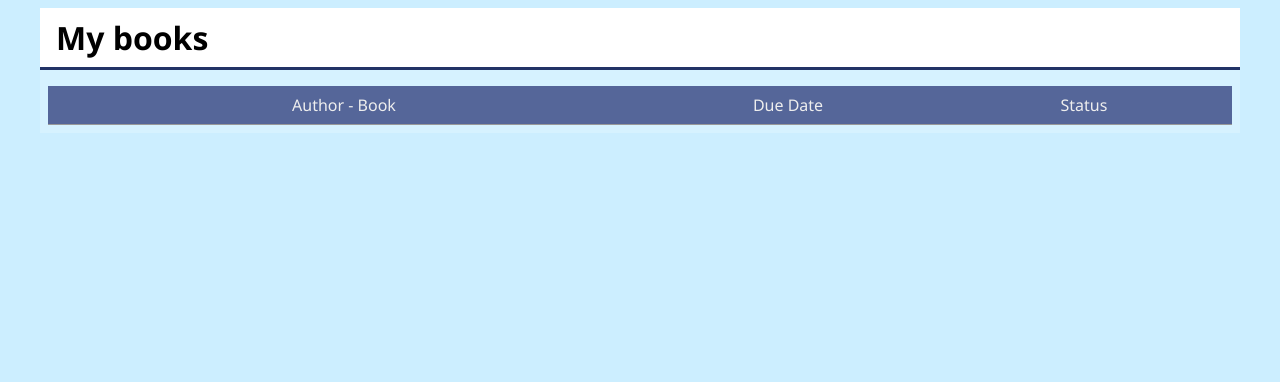
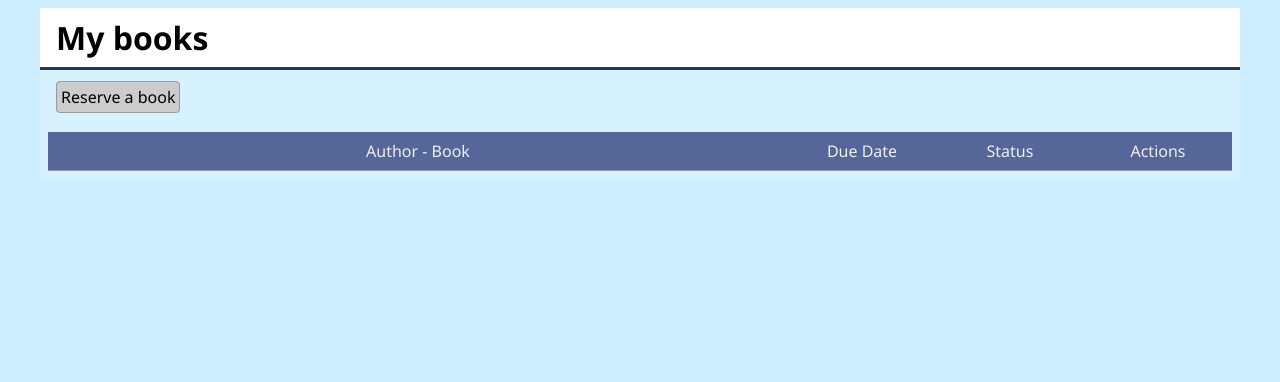
Before and after one commit to artyshokas/django_library, a Django app: page /my_books/ in a window 1280 px wide. Shown: the part 38-420 px from the top of the page. Run offline with Django 4.2, Linux system fonts and the light colour scheme; the visitor is signed in with stand-in values (Sample User, id 1); data that the repository does not hold is empty.

Commit message:
create update delete instance. user view instances and action limit

```diff
--- a/ptu5_library/library/static/library/css/base.css
+++ b/ptu5_library/library/static/library/css/base.css
@@ -182,7 +182,7 @@ table {
 
 
 .my-books-table {
-    grid-template-columns: 2fr 1fr 1fr;
+    grid-template-columns: 5fr 1fr 1fr 1fr;
 }
 
 .table-grid-cell {
--- a/ptu5_library/library/templates/library/user_book_list.html
+++ b/ptu5_library/library/templates/library/user_book_list.html
@@ -2,14 +2,25 @@
 {% block title %}My books in {{ block.super }}{% endblock title %}
 {% block content %}
 <h1>My books</h1>
+<p><a class="button" href="{% url 'user_bookinstance_create' %}"> Reserve a book</a></p>
 <div class="table-grid my-books-table">
         <div class="table-grid-cell center dark">Author - Book</div>
         <div class="table-grid-cell center dark">Due Date</div>
         <div class="table-grid-cell center dark">Status</div>
+        <div class="table-grid-cell center dark">Actions</div>
         {% for book_instance in bookinstance_list %}
             <div class="table-grid-cell">{{ book_instance.book }}</div>
             <div class="table-grid-cell center {% if book_instance.is_overdue %} overdue{% endif %}">{{ book_instance.due_back }}</div>
             <div class="table-grid-cell center {% if book_instance.is_overdue %} overdue{% endif %}">{{ book_instance.get_status_display }}</div>
+            <div class="table-grid-cell center">
+                {% if book_instance.status == 'r' %}
+                    <a class="button" href="{% url 'user_bookinstance_update' book_instance.pk %}">Take</a>
+                    <a class="button" href="{% url 'user_bookinstance_delete' book_instance.pk %}">Cancel</a>
+                {% elif book_instance.status == 't' %}
+                    <a class="button" href="{% url 'user_bookinstance_update' book_instance.pk %}">Extend</a>
+                    <a class="button" href="{% url 'user_bookinstance_delete' book_instance.pk %}">Return</a>
+                {% endif %}
+            </div>
     {% endfor %}
 </div>
 {% endblock content %}
--- a/ptu5_library/library/urls.py
+++ b/ptu5_library/library/urls.py
@@ -8,4 +8,7 @@ urlpatterns = [
     path('books/', views.BookListView.as_view(), name='books'),
     path('book/<int:pk>/', views.BookDetailView.as_view(), name='book'),
     path('my_books/', views.UserBookListView.as_view(), name='user_books'),
+    path('borrow_new_book/', views.UserBookInstanceCreateView.as_view(), name='user_bookinstance_create'),
+    path('take_reserved_book/<int:pk>/', views.UserBookInstanceUpdateView.as_view(), name='user_bookinstance_update'),
+    path('return_book/<int:pk>/', views.UserBookInstanceDeleteView.as_view(), name='user_bookinstance_delete'),
 ]
--- a/ptu5_library/library/views.py
+++ b/ptu5_library/library/views.py
@@ -1,13 +1,13 @@
-from django.contrib.auth.mixins import LoginRequiredMixin
+from django.contrib.auth.mixins import LoginRequiredMixin, UserPassesTestMixin
 from django.contrib import messages
-from django.urls import reverse
+from django.urls import reverse, reverse_lazy
 from django.core.paginator import Paginator
 from django.db.models import Q
 from django.shortcuts import render, get_object_or_404
-from django.views.generic import ListView, DetailView
+from django.views.generic import ListView, DetailView, CreateView, UpdateView, DeleteView
 from django.views.generic.edit import FormMixin
 from . models import Genre, Author, Book, BookInstance
-from .forms import BookReviewForm
+from .forms import BookReviewForm, BookInstanceForm, BookInstanceUpdateForm
 
 
 def index(request):
@@ -119,3 +119,62 @@ class UserBookListView(LoginRequiredMixin, ListView):
         queryset = super().get_queryset()
         queryset = queryset.filter(reader=self.request.user).order_by('due_back')
         return queryset
+
+
+class UserBookInstanceCreateView(LoginRequiredMixin, CreateView):
+    model = BookInstance
+    # fields = ('book', 'due_back', )
+    form_class = BookInstanceForm
+    template_name = 'library/user_bookinstance_form.html'
+    success_url = reverse_lazy('user_books')
+
+    def form_valid(self, form):
+        form.instance.reader = self.request.user
+        form.instance.status = 'r'
+        messages.success(self.request, 'Book reserved')
+        return super().form_valid(form)
+
+
+class UserBookInstanceUpdateView(LoginRequiredMixin, UserPassesTestMixin, UpdateView):
+    model = BookInstance
+    # fields = ('book', 'due_back', )
+    form_class = BookInstanceUpdateForm
+    template_name = 'library/user_bookinstance_form.html'
+    success_url = reverse_lazy('user_books')
+
+    def form_valid(self, form):
+        form.instance.reader = self.request.user
+        form.instance.status = 't'
+        messages.success(self.request, 'Book taken or extended')
+        return super().form_valid(form)
+
+    def test_func(self):
+        book_instance = self.get_object()
+        return self.request.user == book_instance.reader
+
+    def get_context_data(self, **kwargs):
+        context = super().get_context_data(**kwargs)
+        context['book_instance'] = self.get_object()
+        if context['book_instance'].status == 't':
+            context['action'] = 'Extend'
+        else:
+            context['action'] = 'Take'
+        return context
+
+
+class UserBookInstanceDeleteView(LoginRequiredMixin, UserPassesTestMixin, DeleteView):
+    model = BookInstance
+    template_name = 'library/user_bookinstance_delete.html'
+    success_url = reverse_lazy('user_books')
+
+    def test_func(self):
+        book_instance = self.get_object()
+        return self.request.user == book_instance.reader
+
+    def form_valid(self, form):
+        book_instance = self.get_object()
+        if book_instance.status == 't':
+            messages.success(self.request, 'Book returned or burned')
+        else:
+            messages.success(self.request, 'book reservation canceled')
+        return super().form_valid(form)
```
Also changed, not shown: ptu5_library/library/forms.py (+19 -1 lines), ptu5_library/library/templates/library/user_bookinstance_delete.html (added, +13 -0 lines), ptu5_library/library/templates/library/user_bookinstance_form.html (added, +12 -0 lines).
